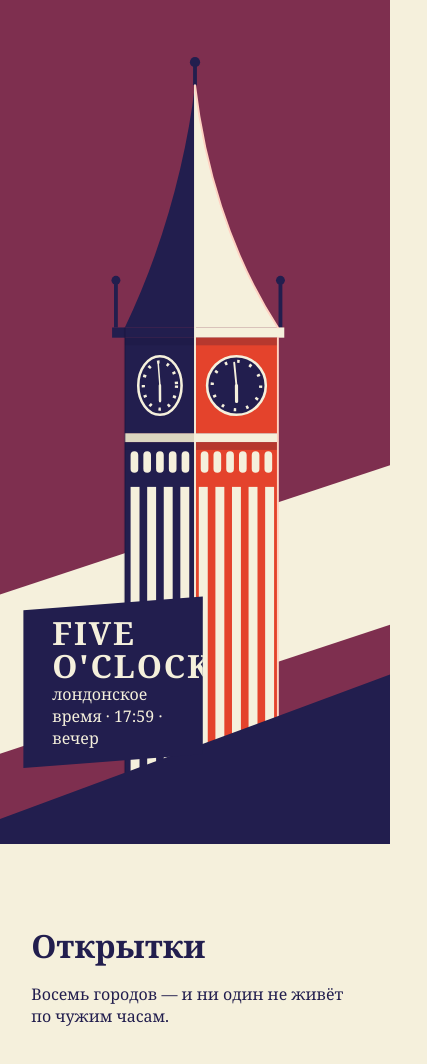
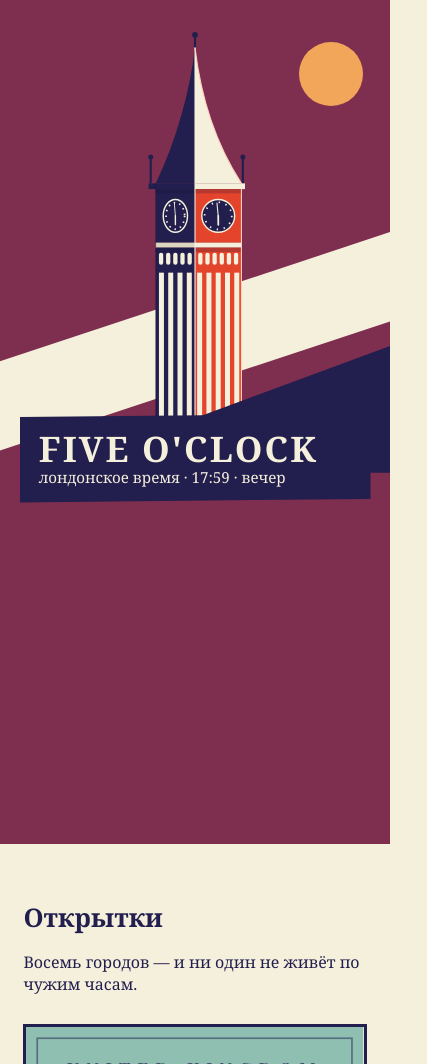
Before and after one commit to K0Teu4/5-o-clock, a plain HTML site: page index.html in a window 390 px wide. Shown: the top 1064 px of the page, 427 px wide, since content can reach past the window. Drawn offline with nearby package versions, Linux system fonts and the light colour scheme.

Commit message:
style: proper mobile layout — stacked hero, phase disc, hover-only lift, compact type

```diff
--- a/style.css
+++ b/style.css
@@ -57,7 +57,7 @@ html[data-phase="night"] .wl{fill:#221E4E}
 .cap{font-family:Georgia,serif}
 
 /* первый экран */
-.hero{position:relative;height:100vh;overflow:hidden;background:var(--sky)}
+.hero{position:relative;height:100vh;height:100svh;overflow:hidden;background:var(--sky)}
 .hero>svg{position:absolute;inset:0;width:100%;height:100%}
 .hero-txt{position:absolute;left:6vw;bottom:9vh;max-width:min(560px,46vw);
   background:var(--a);color:var(--on-a);padding:1.2rem 1.8rem;
@@ -69,7 +69,7 @@ html[data-phase="night"] .wl{fill:#221E4E}
   max-width:90vw;text-align:center}
 body.tea #tea{display:block}
 
-/* открытки: четыре в ряд */
+/* открытки */
 section{padding:5rem 8vw}
 h2{font-size:2rem;margin-bottom:1rem}
 .lead{margin-bottom:2.5rem}
@@ -84,7 +84,6 @@ h2{font-size:2rem;margin-bottom:1rem}
 .postcard:nth-child(6){transform:rotate(.8deg)}
 .postcard:nth-child(7){transform:rotate(-.8deg)}
 .postcard:nth-child(8){transform:rotate(1.4deg)}
-.postcard:hover{transform:rotate(0deg) translateY(-6px)}
 .postcard svg{display:block;width:100%;height:auto}
 .cap{display:flex;justify-content:space-between;padding:.7rem 1rem;font-size:1.15rem}
 
@@ -100,12 +99,40 @@ footer p{max-width:60ch;margin:.4rem 0}
   background:var(--red);color:var(--paper);font-size:1.2rem;font-family:Georgia,serif;
   border:none;cursor:pointer;clip-path:polygon(0 12%,100% 0,100% 88%,0 100%);
   transition:transform .15s, background .3s}
-.mail:hover{background:#F26A4B;transform:translateY(-2px)}
 .mail:active{transform:translateY(0)}
 .mail:focus-visible{outline:3px solid var(--paper);outline-offset:4px}
 .mail-hint{font-size:.95rem;opacity:.85}
 .addr{opacity:.75;font-size:.95rem}
 footer small{display:block;margin-top:2.5rem;opacity:.7}
+
+/* hover только там, где есть курсор: на таче подъём карточки не залипает */
+@media (hover:hover){
+  .postcard:hover{transform:rotate(0deg) translateY(-6px)}
+  .mail:hover{background:#F26A4B;transform:translateY(-2px)}
+}
+
+/* телефон: постер колонкой, диск фазы возвращён, типографика и отступы поджаты */
+@media (max-width:700px){
+  .hero{height:auto;min-height:100svh;display:flex;flex-direction:column}
+  .hero>svg{position:relative;inset:auto;flex:none;height:56vh}
+  .hero::after{content:"";position:absolute;top:5vh;right:7vw;width:16vw;height:16vw;
+    min-width:64px;min-height:64px;border-radius:50%;background:var(--disc);
+    transition:background .8s;pointer-events:none}
+  .hero-txt{position:static;max-width:none;margin:-7vh 5vw 4vh;padding:1rem 1.2rem;
+    clip-path:polygon(0 4%,100% 0,100% 96%,0 100%)}
+  .hero-txt h1{font-size:2.2rem}
+  .hero-txt p{font-size:.95rem}
+  section{padding:3.5rem 6vw}
+  h2{font-size:1.6rem}
+  .lead{font-size:1rem;margin-bottom:1.8rem}
+  .works{gap:1.6rem}
+  .cap{font-size:1.05rem;padding:.6rem .9rem}
+  #tea{left:5vw;right:5vw;transform:none;max-width:none;font-size:.95rem;padding:.7rem 1rem}
+  footer{padding:3.5rem 6vw 2.5rem}
+  footer h2{font-size:1.5rem}
+  .mail{width:100%;justify-content:center;flex-wrap:wrap;font-size:1.05rem;padding:.9rem 1rem}
+  .addr{font-size:.9rem}
+}
 
 /* печать: лист открыток */
 @media print{
@@ -117,4 +144,4 @@ footer small{display:block;margin-top:2.5rem;opacity:.7}
   .fade-in{opacity:1;transform:none}
 }
 
-/* ── финальное издание · коллекция заморожена 13.09.2026 ── */
+/* ── финальное издание · коллекция заморожена 13.09.2026 · мобильная забота добавлена сверх заморозки ── */
```
